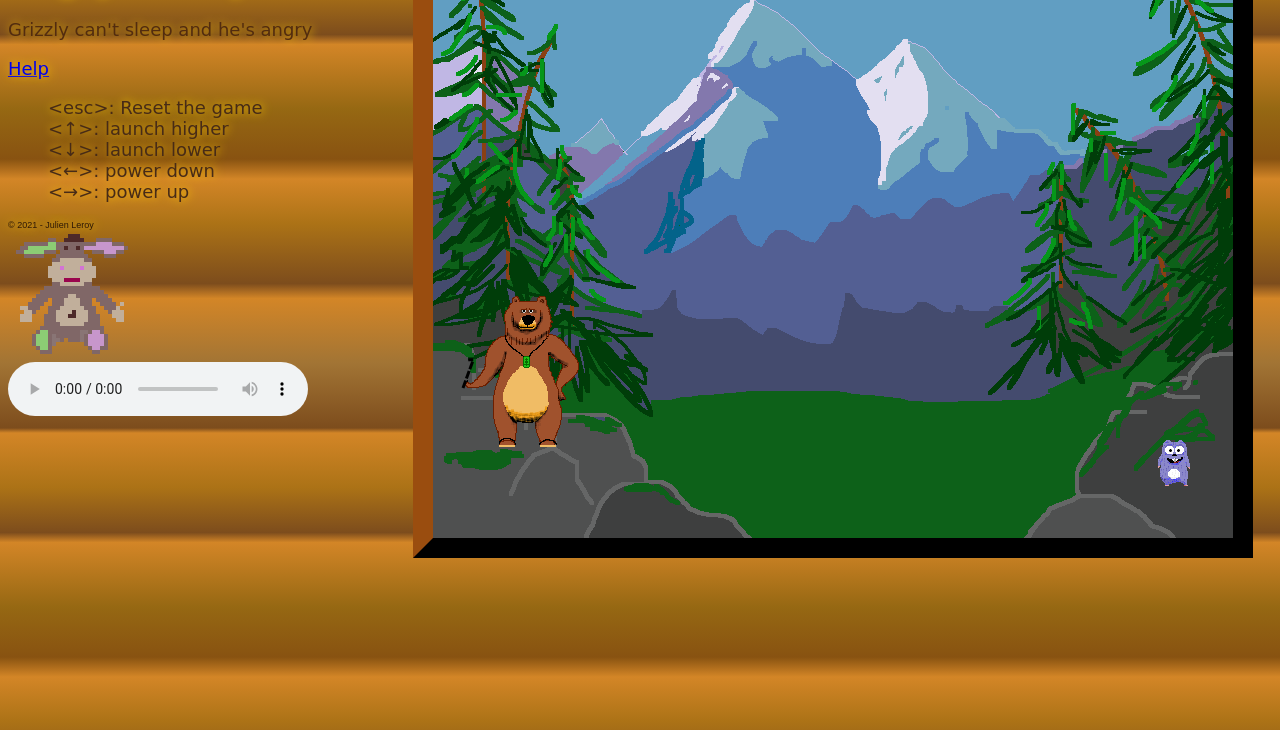
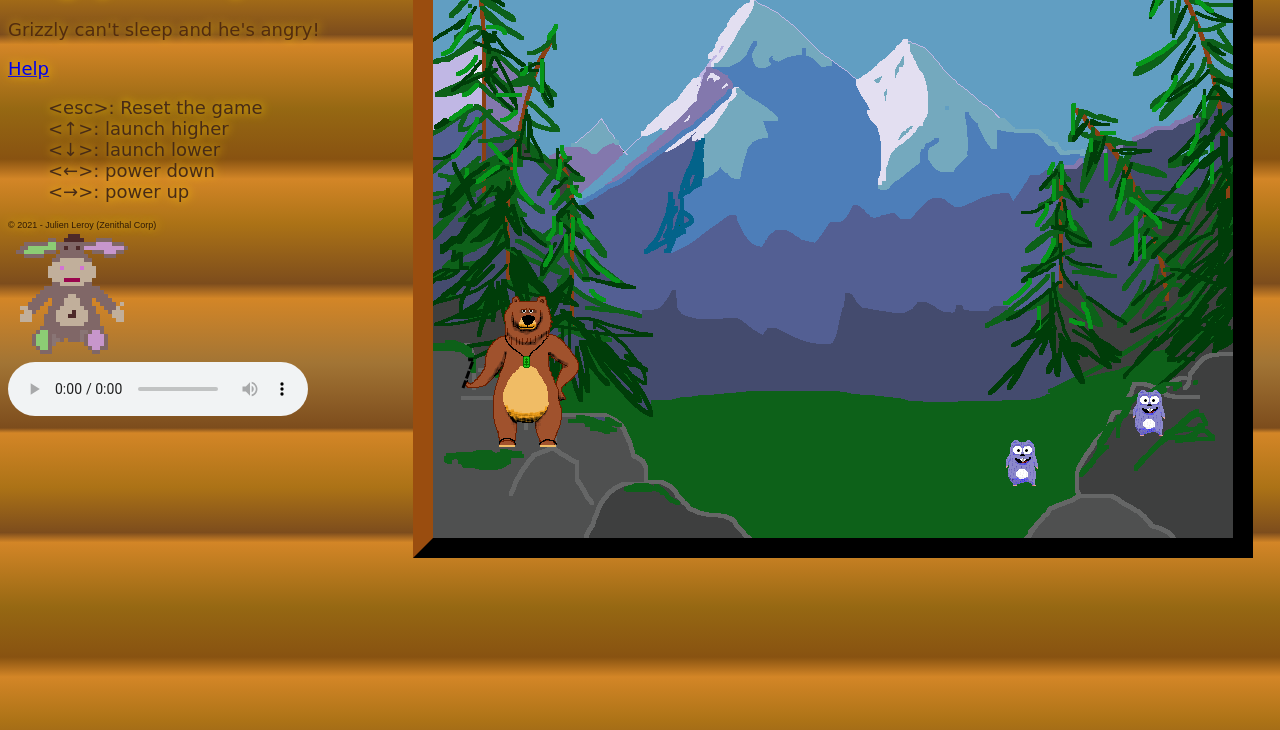
Before and after one commit to leroyj/grizzly, a website built with Vite: page index.html in a window 1280 px wide. Shown: the part 70-800 px from the top of the page. Built offline with nearby package versions, Linux system fonts and the light colour scheme; a web font is replaced by a local one.

Commit message:
feat(core): :sparkles: Add Character Behavoir based on Strategy Pattern
it was an headache to create an object from a class in a string see https://buddhiamigo.medium.com/how-to-create-typescript-classes-dynamically-b29ca7767ee5

```diff
--- a/index.html
+++ b/index.html
@@ -4,7 +4,7 @@
 <head>
     <meta charset="utf-8">
     <meta http-equiv="X-UA-Compatible" content="IE=edge">
-    <link rel="icon" type="image/svg+xml" href="favicon.svg" />
+    <link rel="icon" type="image/png" href="favicon.png" />
     <title>Angry Grizzly!</title>
     <meta name="description" content="Angry Grizzly! A Grizzy and the Lemmings fanart game">
     <meta name="viewport" content="width=device-width, initial-scale=1">
@@ -18,7 +18,7 @@
     <div class="wrapper">
         <div id="intro">
             <h1>Angry Grizzly!</h1>
-            <p>Grizzly can't sleep and he's angry</p>
+            <p>Grizzly can't sleep and he's angry!</p>
             <a href="#help">Help</a>
             <ul list-style-type="none" id="help">
                 <li>&lt;esc&gt;: Reset the game</li>
@@ -28,14 +28,12 @@
                 <li>&lt;&rarr;&gt;: power up</li>
             </ul>
             <div id="footer">
-                © 2021 - Julien Leroy
+                © 2021 - Julien Leroy (Zenithal Corp)
             </div>
             <img src="/src/assets/mr-donkey.gif" alt="Mr Donkey, my daughter's teddy">
             <script type="module" src="/src/scripts/app.ts" async></script>
         </div>
         <div id="game">
-            <canvas id="ui-layer" width="800" height="600">Your browser is lacking the canvas feature. Sorry!</canvas>
-            <canvas id="projectile-layer" width="800" height="600">Your browser is lacking the canvas feature. Sorry!</canvas>
         </div>
     </div>
     <div id="music-player">
--- a/src/levels/level1.json
+++ b/src/levels/level1.json
@@ -9,6 +9,7 @@
                 "imagePath": "/landscape.png",
                 "positionX": 0,
                 "positionY": 0,
+                "moveBehavior": "MoveNot",
                 "arm":false,
                 "armAngle": 0,
                 "armPower": 0
@@ -19,6 +20,7 @@
                 "imagePath": "/grizzly.png",
                 "positionX": 30,
                 "positionY": 350,
+                "moveBehavior": "MoveNot",
                 "arm":true,
                 "armAngle": 70,
                 "armPower": 15
@@ -27,8 +29,20 @@
                 "name": "Lemming",
                 "zIndex":"3",
                 "imagePath": "/lemming.png",
+                "positionX": 700,
+                "positionY": 450,
+                "moveBehavior": "MoveNot",
+                "arm":false,
+                "armAngle": 0,
+                "armPower": 0
+            },
+            {
+                "name": "Lemming",
+                "zIndex":"4",
+                "imagePath": "/lemming.png",
                 "positionX": 725,
                 "positionY": 500,
+                "moveBehavior": "MoveRightLeft",
                 "arm":false,
                 "armAngle": 0,
                 "armPower": 0
--- /dev/null
+++ b/src/scripts/DynamicClass.ts
@@ -0,0 +1,11 @@
+
+import { MoveBehaviorStore } from "./MoveBehavior";
+
+export class DynamicClass {
+    constructor(className: string, opts: any) {
+        if (MoveBehaviorStore[className] === undefined || MoveBehaviorStore[className] === null) {
+            throw new Error(`Class type of \'${className}\' is not in the store`);
+        }
+        return new MoveBehaviorStore[className](opts);
+    }
+}
--- a/src/scripts/MoveBehavior.ts
+++ b/src/scripts/MoveBehavior.ts
@@ -0,0 +1,25 @@
+export interface MoveBehavior {
+    move?(positionX:number,positionY:number):[number,number];
+}
+
+export class MoveNot implements MoveBehavior {
+    move(positionX:number,positionY:number):[number,number] {
+        //Nada
+        return [positionX,positionY]
+    }
+}
+export class MoveRightLeft implements MoveBehavior {
+    direction:number=1;
+    move(positionX:number,positionY:number):[number,number] {
+        //console.log("MoveLeft.move called!");
+        if ( (positionX<500) || (positionX>775) ) {
+            this.direction*=-1;
+        }
+        return [positionX-this.direction,positionY];
+    }
+}
+
+export const MoveBehaviorStore: any = {
+    MoveNot,
+    MoveRightLeft
+}
--- a/src/scripts/characters.ts
+++ b/src/scripts/characters.ts
@@ -2,6 +2,9 @@ import { JsonCharacter } from "./game";
 import fishUrl from '../assets/fish.png';
 import { Keyboarder } from "./Keyboarder"
 import { GameObject } from "./GameObject";
+import { MoveBehavior } from "./MoveBehavior";
+import { DynamicClass } from "./DynamicClass";
+
 
 /**
  * Character Class (grizzly, lemmings...)
@@ -15,6 +18,7 @@ export class Character extends GameObject {
     armObject:GrizzlyArm|null;
     image:HTMLImageElement;
     context:CanvasRenderingContext2D;
+    moveBehavior!:MoveBehavior;
     keyboarder:Keyboarder;
 
     constructor (character:JsonCharacter,keyboarder:Keyboarder) {
@@ -26,6 +30,15 @@ export class Character extends GameObject {
         this.positionY=character.positionY;
         this.keyboarder=keyboarder;
         this.context=this.createContext();
+
+        try {
+            this.moveBehavior = new DynamicClass(character.moveBehavior, '');
+            console.log(`Type of object : ${this.moveBehavior.constructor['name']}`);
+            console.log(this.moveBehavior);
+        } catch (e) {
+            console.error(e);
+        }
+
         if (character.arm) {
             this.armObject=new GrizzlyArm(this.positionX, this.positionY+100, character.armAngle, character.armPower);
             console.log("arm created");
@@ -38,6 +51,7 @@ export class Character extends GameObject {
     }
 
     update () {
+        [this.positionX,this.positionY]=this.moveBehavior.move!(this.positionX,this.positionY);
         this.armObject?.update(this.keyboarder);
     }
 
@@ -46,6 +60,7 @@ export class Character extends GameObject {
         this.context.drawImage(this.image,this.positionX,this.positionY);
         this.armObject?.draw(this.context);
     }
+
 
 }
 
--- a/src/scripts/game.d.ts
+++ b/src/scripts/game.d.ts
@@ -4,6 +4,7 @@ export type JsonCharacter = {
     "imagePath": string;
     "positionX": number;
     "positionY": number;
+    "moveBehavior": string;
     "arm": boolean;
     "armAngle": number;
     "armPower": number;
--- a/src/styles/style.css
+++ b/src/styles/style.css
@@ -13,12 +13,6 @@ h1 {
 canvas {
     position: absolute;
     outline: rgb(70, 35, 7) 20px outset;
-}
-#ui-layer {
-    z-index: 3;
-}
-#projectile-layer {
-    z-index: 2
 }
 ul {
   list-style-type: none;
```
Also changed, not shown: TODO.md (+3 -4 lines), favicon.png (added), 2 other files.
